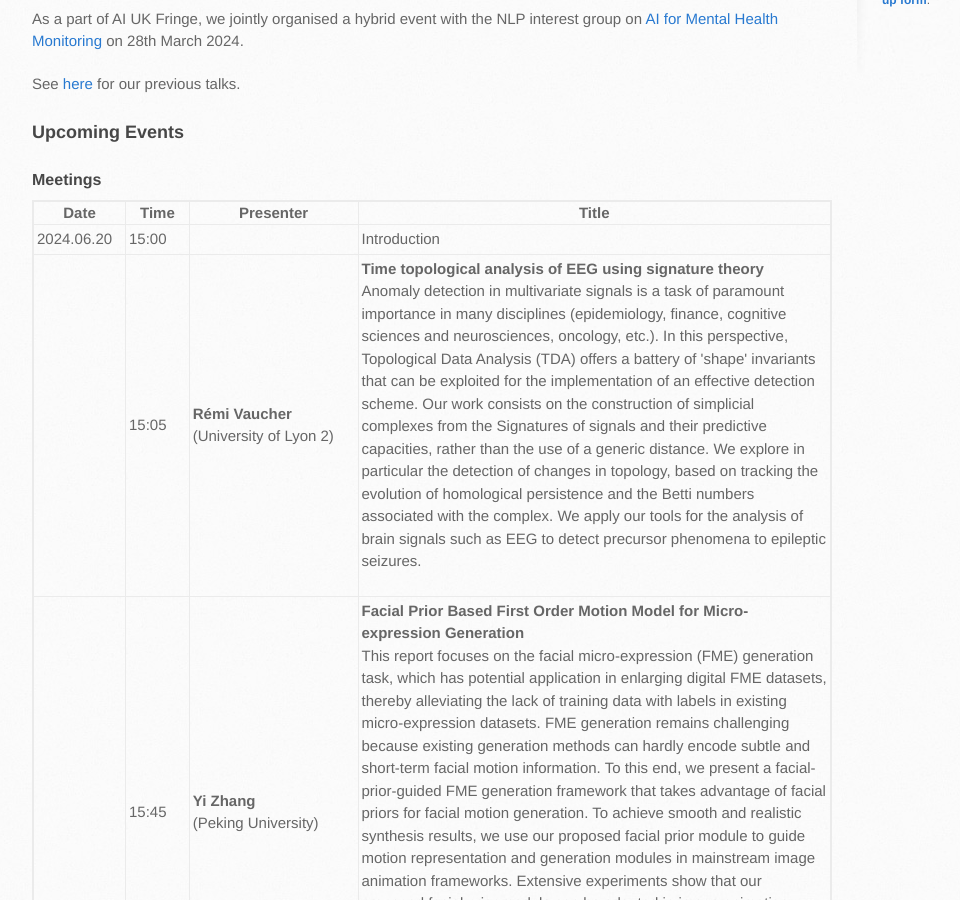
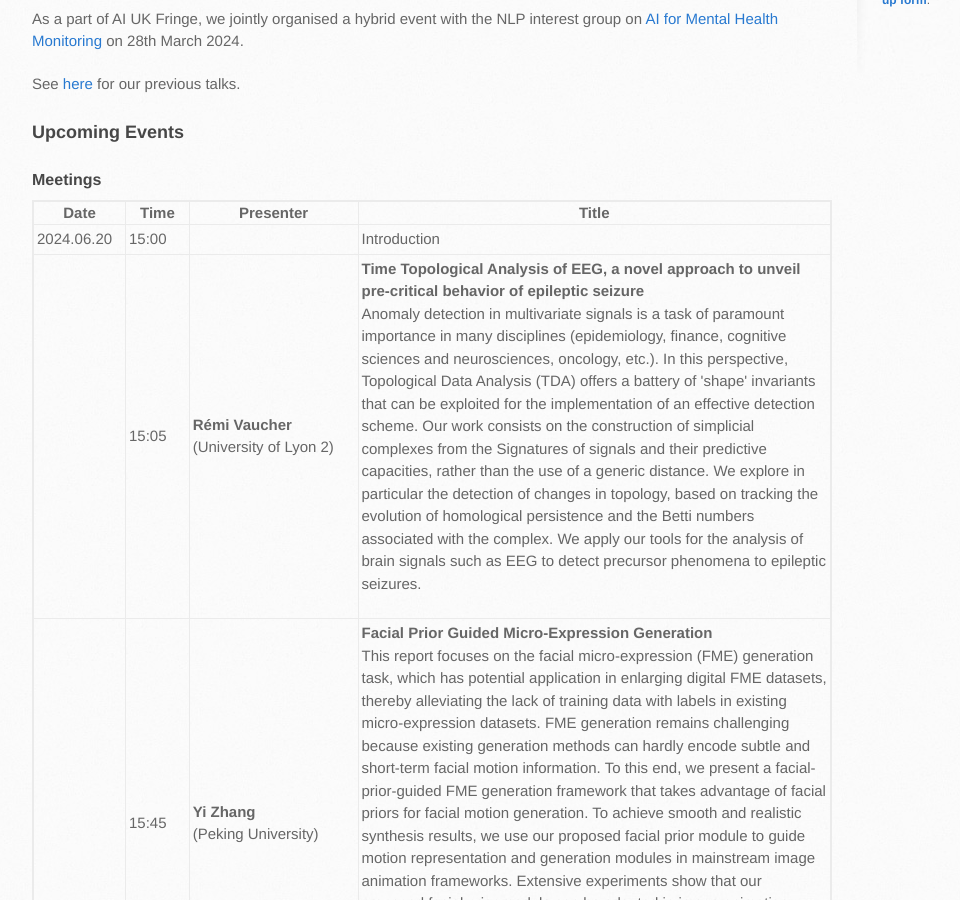
Before and after one commit to turing-ds4mh/turing-ds4mh.github.io, a Jekyll site: the page built from index.md, in a window 1280 px wide and 900 px high, scrolled down 549 px. Shown: the whole window, without its empty margins (108-1068 px from the left). Built offline with Jekyll 4.4.1, drawn with Linux system fonts in a browser that asks for light colours.

Commit message:
Update talks_2024.yml

```diff
--- a/_data/talks_2024.yml
+++ b/_data/talks_2024.yml
@@ -5,12 +5,12 @@ meetings:
     is_upcoming: true
     details:
     - time: "15:05"
-      title: "Time topological analysis of EEG using signature theory"
+      title: "Time Topological Analysis of EEG, a novel approach to unveil pre-critical behavior of epileptic seizure"
       speaker: "Rémi Vaucher"
       affiliation: "University of Lyon 2"
       abstract: "Anomaly detection in multivariate signals is a task of paramount importance in many disciplines (epidemiology, finance, cognitive sciences and neurosciences, oncology, etc.). In this perspective, Topological Data Analysis (TDA) offers a battery of 'shape' invariants that can be exploited for the implementation of an effective detection scheme. Our work consists on the construction of simplicial complexes from the Signatures of signals and their predictive capacities, rather than the use of a generic distance. We explore in particular the detection of changes in topology, based on tracking the evolution of homological persistence and the Betti numbers associated with the complex. We apply our tools for the analysis of brain signals such as EEG to detect precursor phenomena to epileptic seizures."
     - time: "15:45"
-      title: "Facial Prior Based First Order Motion Model for Micro-expression Generation"
+      title: "Facial Prior Guided Micro-Expression Generation"
       speaker: "Yi Zhang"
       affiliation: "Peking University"
       abstract: "This report focuses on the facial micro-expression (FME) generation task, which has potential application in enlarging digital FME datasets, thereby alleviating the lack of training data with labels in existing micro-expression datasets. FME generation remains challenging because existing generation methods can hardly encode subtle and short-term facial motion information. To this end, we present a facial-prior-guided FME generation framework that takes advantage of facial priors for facial motion generation. To achieve smooth and realistic synthesis results, we use our proposed facial prior module to guide motion representation and generation modules in mainstream image animation frameworks. Extensive experiments show that our proposed facial prior module can be adopted in image animation frameworks and significantly improve their performance on micro-expression generation. Moreover, we use the generation technique to enlarge existing datasets, thereby improving the performance of general action recognition backbones on the FME recognition task."
```
